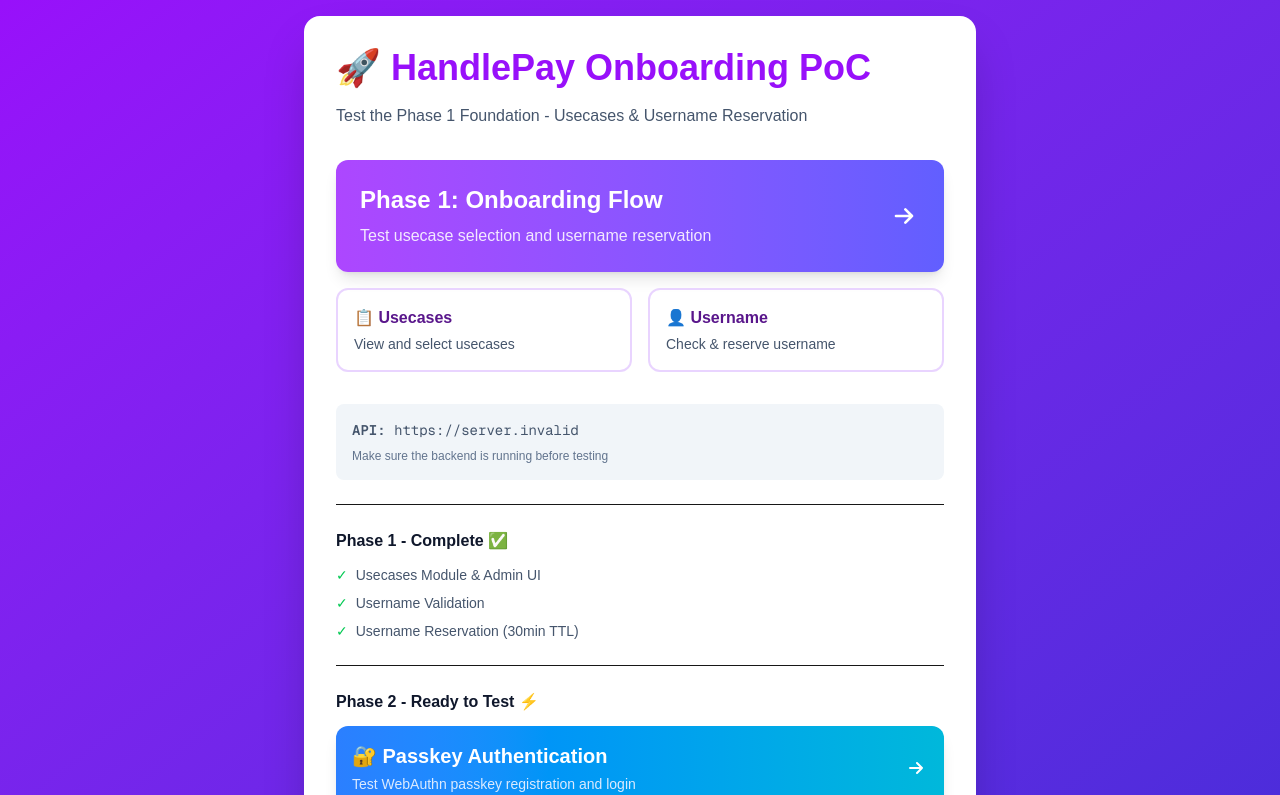
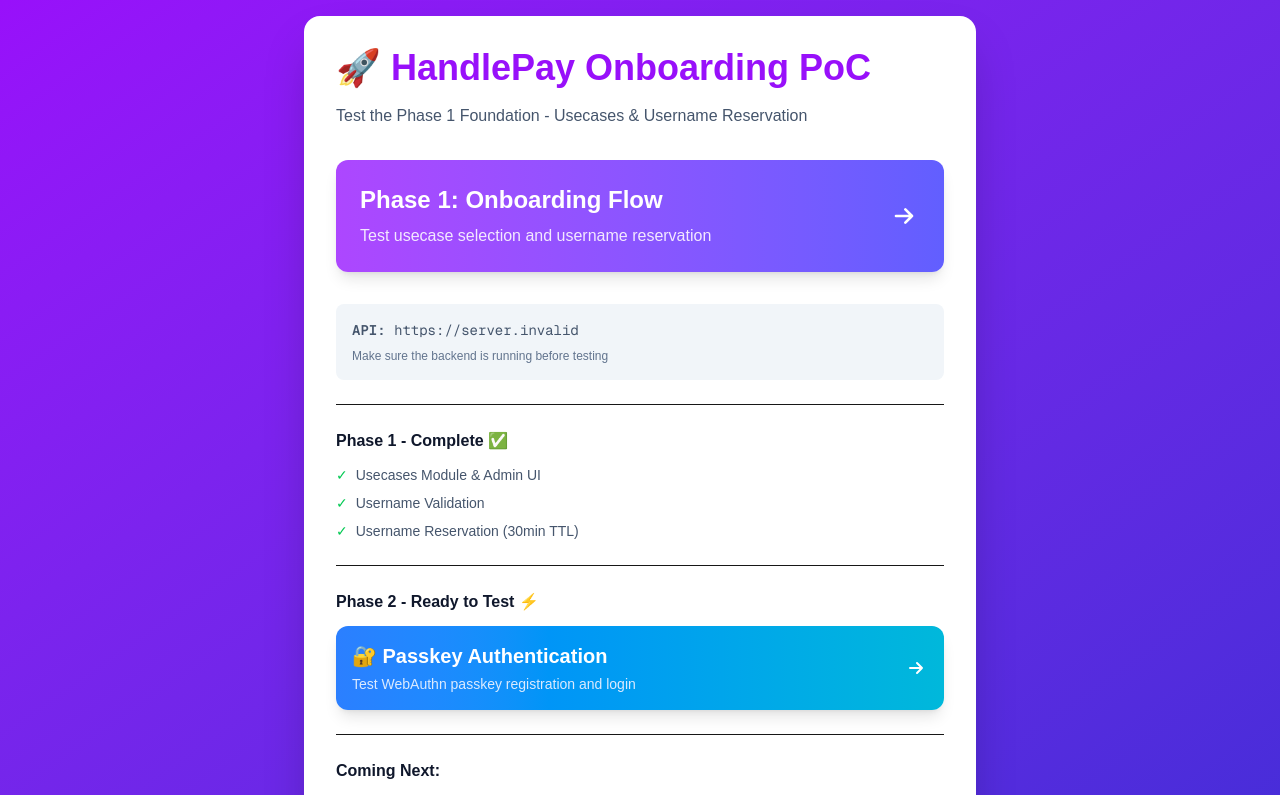
Before and after one commit to n4beel/passkey-nextjs-poc, a Next.js app: page / in a window 1280 px wide. Shown: the top 795 px of the page. Built offline with nearby package versions, Linux system fonts and the light colour scheme; no server answers.

Commit message:
chore: remove phase1 usecases and username navigation links from the homepage.

```diff
--- a/app/page.tsx
+++ b/app/page.tsx
@@ -44,32 +44,6 @@
               </svg>
             </div>
           </Link>
-
-          <div className="grid grid-cols-1 md:grid-cols-2 gap-4">
-            <Link
-              href="/phase1/usecases"
-              className="block p-4 border-2 border-purple-200 rounded-xl hover:border-purple-400 hover:bg-purple-50 transition-all"
-            >
-              <h3 className="font-semibold text-purple-900 mb-1">
-                📋 Usecases
-              </h3>
-              <p className="text-sm text-slate-600">
-                View and select usecases
-              </p>
-            </Link>
-
-            <Link
-              href="/phase1/username"
-              className="block p-4 border-2 border-purple-200 rounded-xl hover:border-purple-400 hover:bg-purple-50 transition-all"
-            >
-              <h3 className="font-semibold text-purple-900 mb-1">
-                👤 Username
-              </h3>
-              <p className="text-sm text-slate-600">
-                Check & reserve username
-              </p>
-            </Link>
-          </div>
         </div>
 
         <div className="mt-8 p-4 bg-slate-100 rounded-lg">
```
